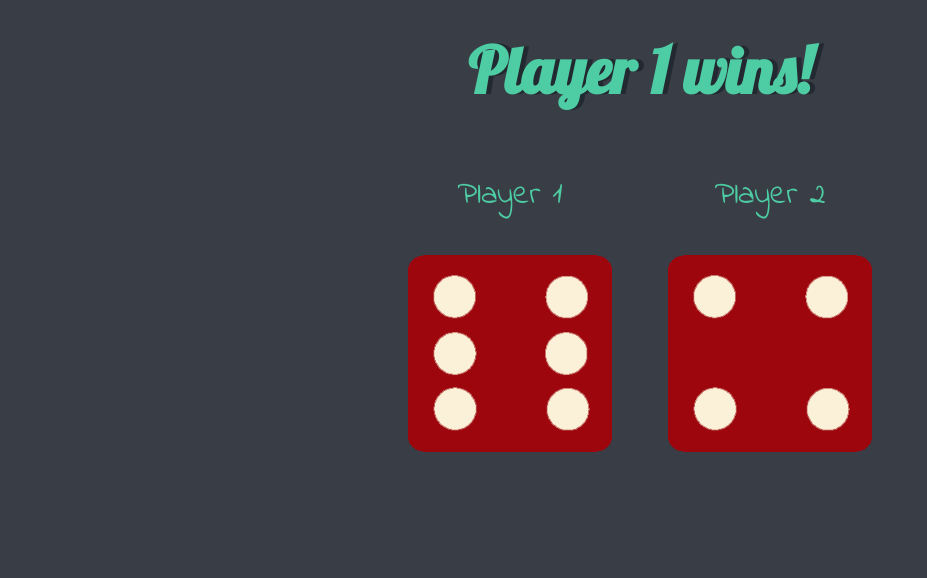
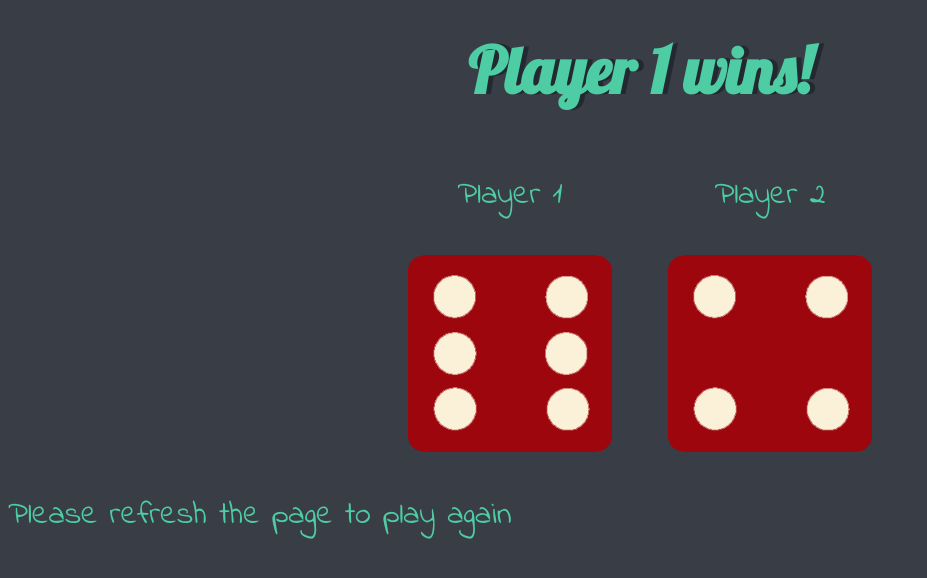
Before and after one commit to saikumar479/Dice-Game, a plain HTML site: page index.html in a window 1280 px wide. Shown: the whole page, without its empty margins (0-927 px from the left). Drawn offline with Linux system fonts and the light colour scheme.

Commit message:
Update index.html

```diff
--- a/index.html
+++ b/index.html
@@ -23,7 +23,7 @@
       </div>
 
     </div>
-
+<p>Please refresh the page to play again</p>
    <script src="index.js"></script>
   </body>
 
```
